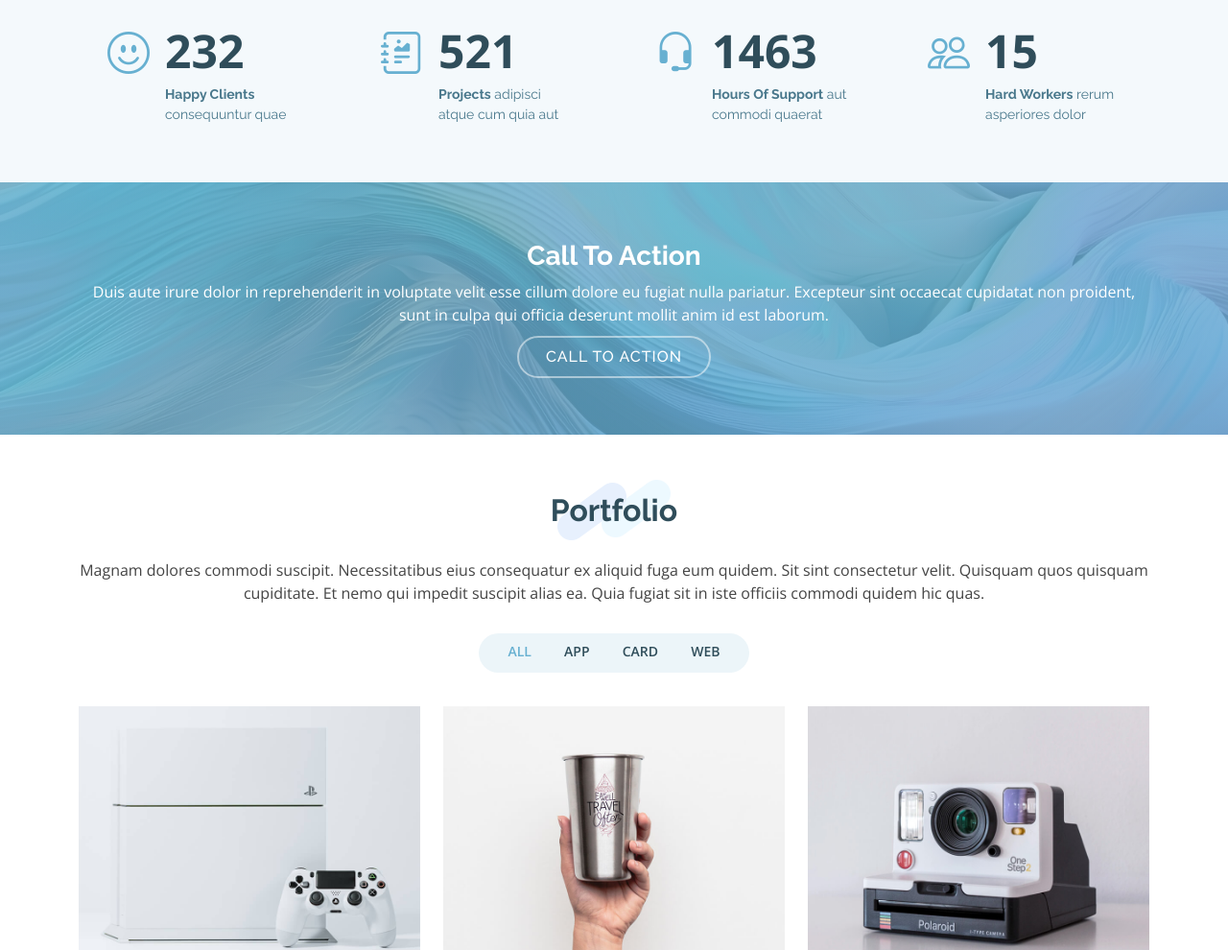
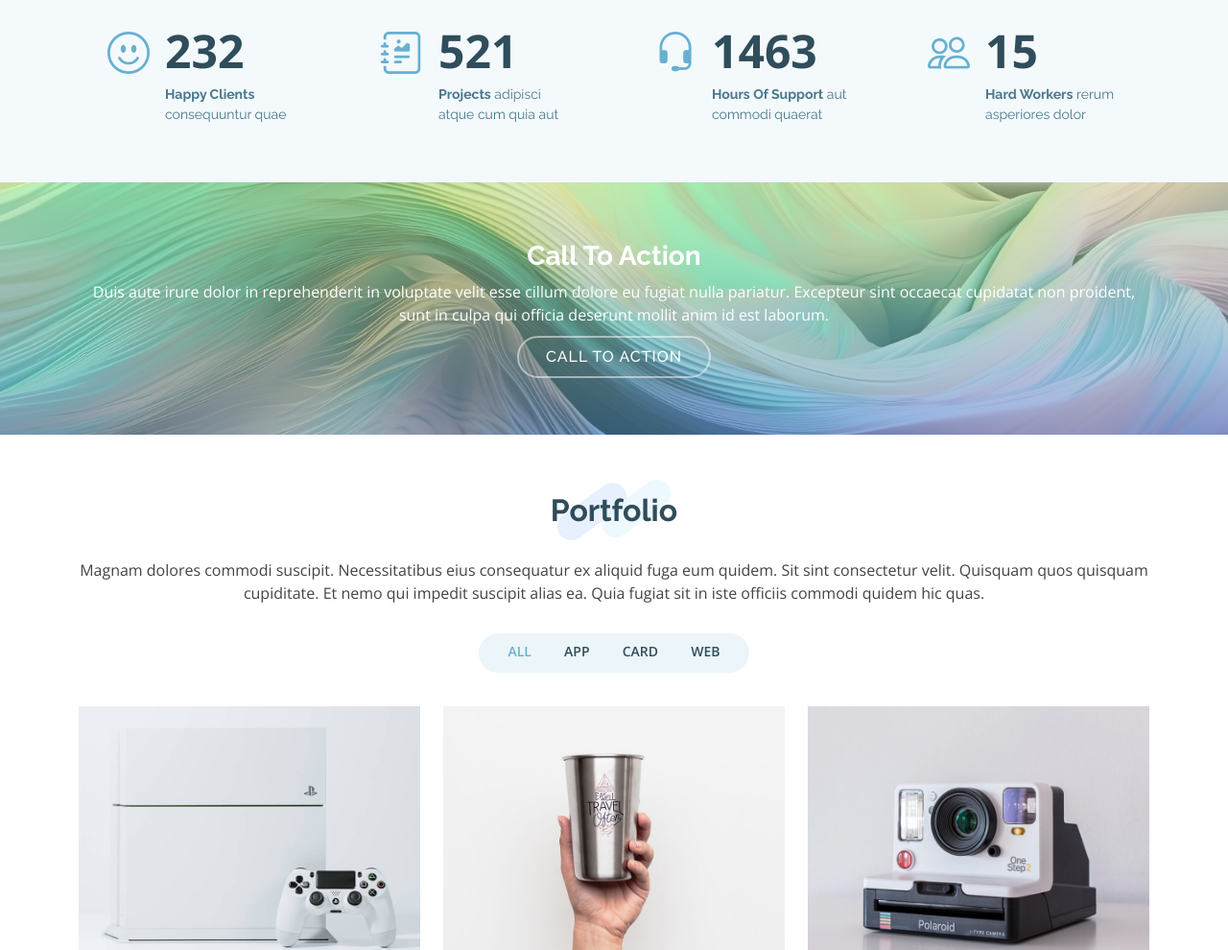
Before and after one commit to rabubu/testnet1, a plain HTML site: page index.html in a window 1280 px wide. Shown: the part 1862-2852 px from the top of the page at 96% size. Drawn offline with nearby package versions, Linux system fonts and the light colour scheme.

Commit message:
Update style.css

```diff
--- a/assets/css/style.css
+++ b/assets/css/style.css
@@ -802,7 +802,7 @@ section {
 # Cta
 --------------------------------------------------------------*/
 .cta {
-  background: linear-gradient(rgba(103, 176, 209, 0.8), rgba(103, 176, 209, 0.8)), url("../img/ct1.jpg") fixed center center;
+  background: linear-gradient(rgba(202, 280, 145, 0.5), rgba(103, 176, 209, 0.5)), url("../img/ct1.jpg") fixed center center;
   background-size: cover;
   padding: 60px 0;
 }
```
